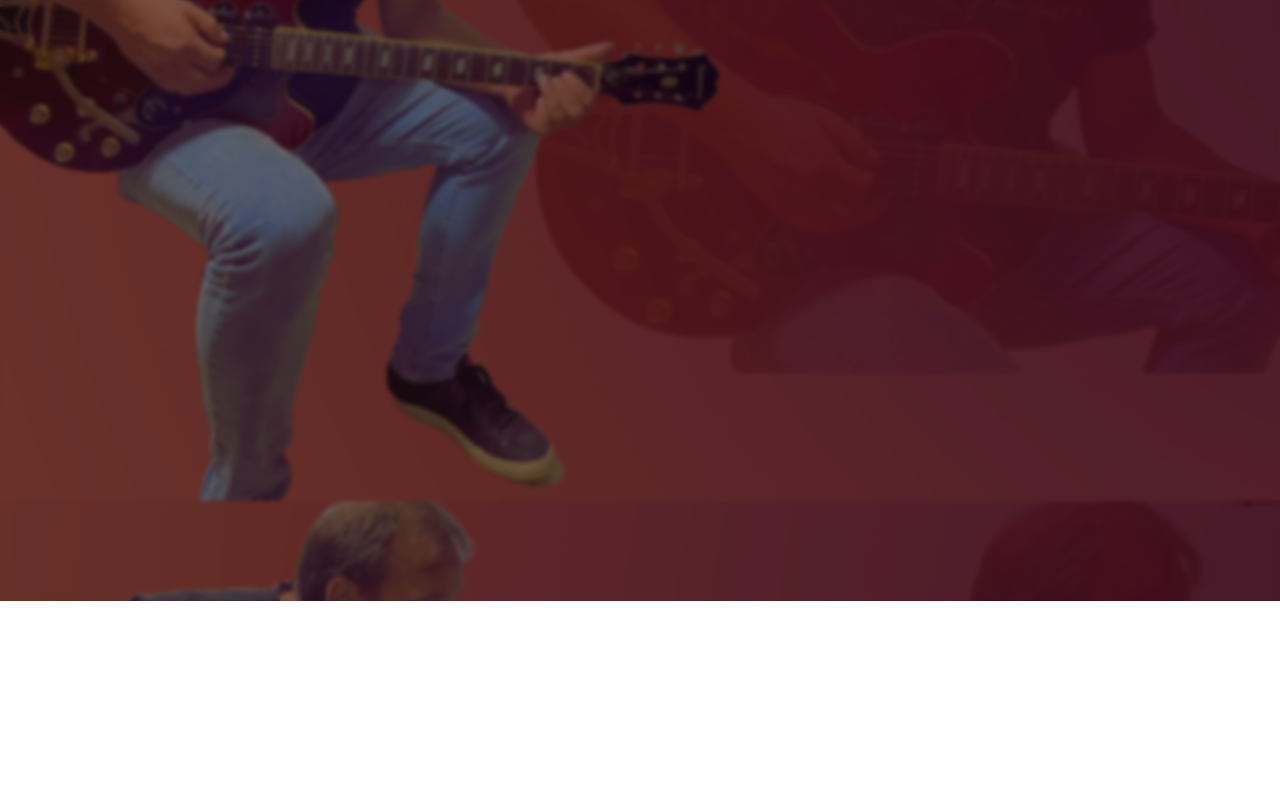
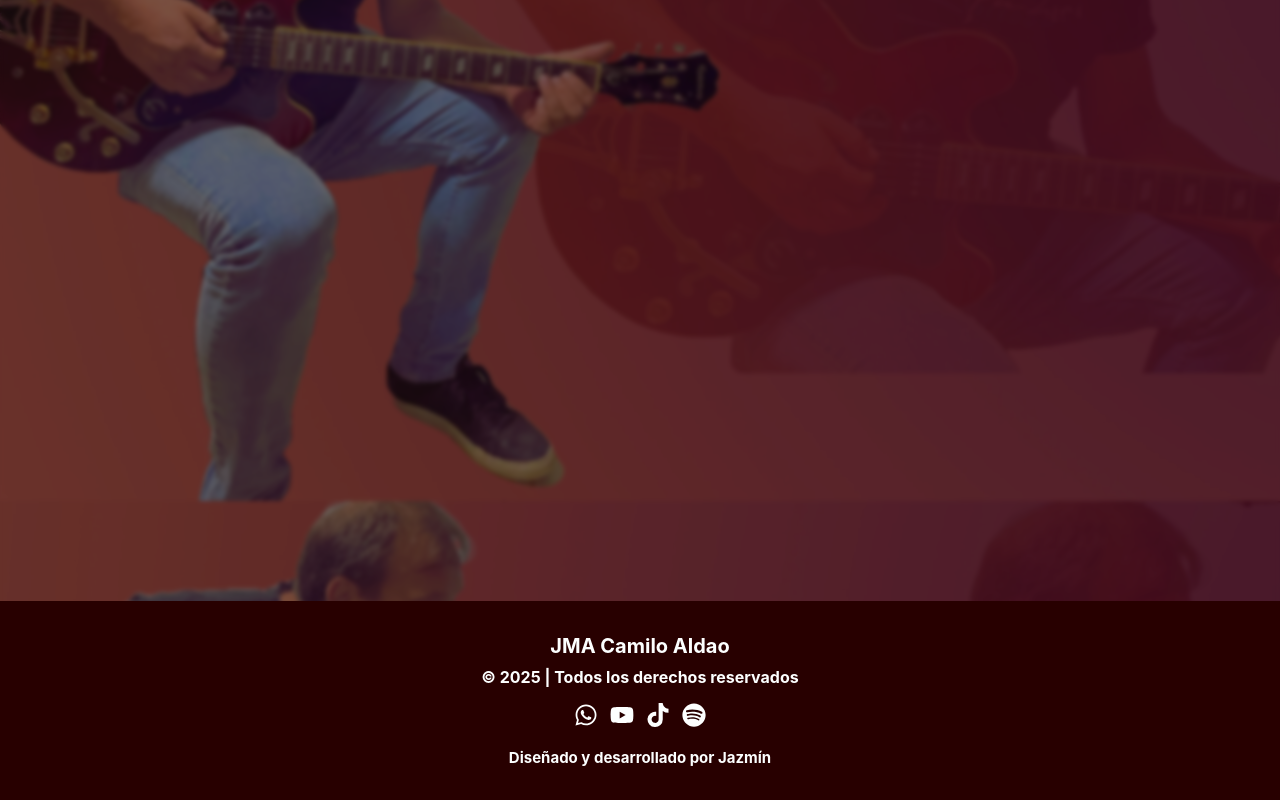
Before and after one commit to JazminAime/music_JMA, a React (Vite) app: page / in a window 1280 px wide. Shown: the part 299-1099 px from the top of the page. Before the commit the page ends 900 px from the top, so only its background shows below. Built offline with nearby package versions, Linux system fonts and the light colour scheme.

Commit message:
seccion footer

```diff
--- a/src/components/Footer.jsx
+++ b/src/components/Footer.jsx
@@ -1,5 +1,66 @@
+import { Box, Flex, Icon, Text, Link } from "@chakra-ui/react";
+import { FaSpotify, FaTiktok, FaWhatsapp, FaYoutube } from "react-icons/fa";
+
 const Footer = () => {
-  return <div></div>;
+  return (
+    <Box backgroundColor="custom.400" color="custom.50" py="30px">
+      <Flex direction="column" align="center" textAlign="center" gap="4px">
+        {/* Nombre y derechos */}
+        <Text fontSize="20px" fontWeight="bold">
+          JMA Camilo Aldao
+        </Text>
+        <Text fontSize="16px">
+          &copy; {new Date().getFullYear()} | Todos los derechos reservados
+        </Text>
+
+        {/* Redes sociales */}
+        <Flex gap="12px" mt="10px">
+          <Link href="https://wa.me/3468562899" isExternal>
+            <Icon
+              boxSize="24px"
+              as={FaWhatsapp}
+              _hover={{ color: "custom.100" }}
+            />
+          </Link>
+          <Link
+            href="https://www.youtube.com/@jmacamiloaldao5023/featured"
+            isExternal>
+            <Icon
+              boxSize="24px"
+              as={FaYoutube}
+              _hover={{ color: "custom.100" }}
+            />
+          </Link>
+          <Link href="https://www.tiktok.com/@jesus.maria.alisc" isExternal>
+            <Icon
+              boxSize="24px"
+              as={FaTiktok}
+              _hover={{ color: "custom.100" }}
+            />
+          </Link>
+          <Link
+            href="https://open.spotify.com/intl-es/artist/3nxqlSi8CAfYIZg2PqwyV0?si=UgMiuGTiRdaa2YNLzEXiXw"
+            isExternal>
+            <Icon
+              boxSize="24px"
+              as={FaSpotify}
+              _hover={{ color: "custom.100" }}
+            />
+          </Link>
+        </Flex>
+        <Text fontSize="15px" mt="10px">
+          Diseñado y desarrollado por {""}
+          <Link
+            href="https://www.linkedin.com/in/jazm%C3%ADn-aim%C3%A9-59869b150/"
+            isExternal
+            fontWeight="bold"
+            _hover={{ color: "custom.100" }}>
+            Jazmín
+          </Link>
+        </Text>
+      </Flex>
+    </Box>
+  );
 };
 
 export default Footer;
```
